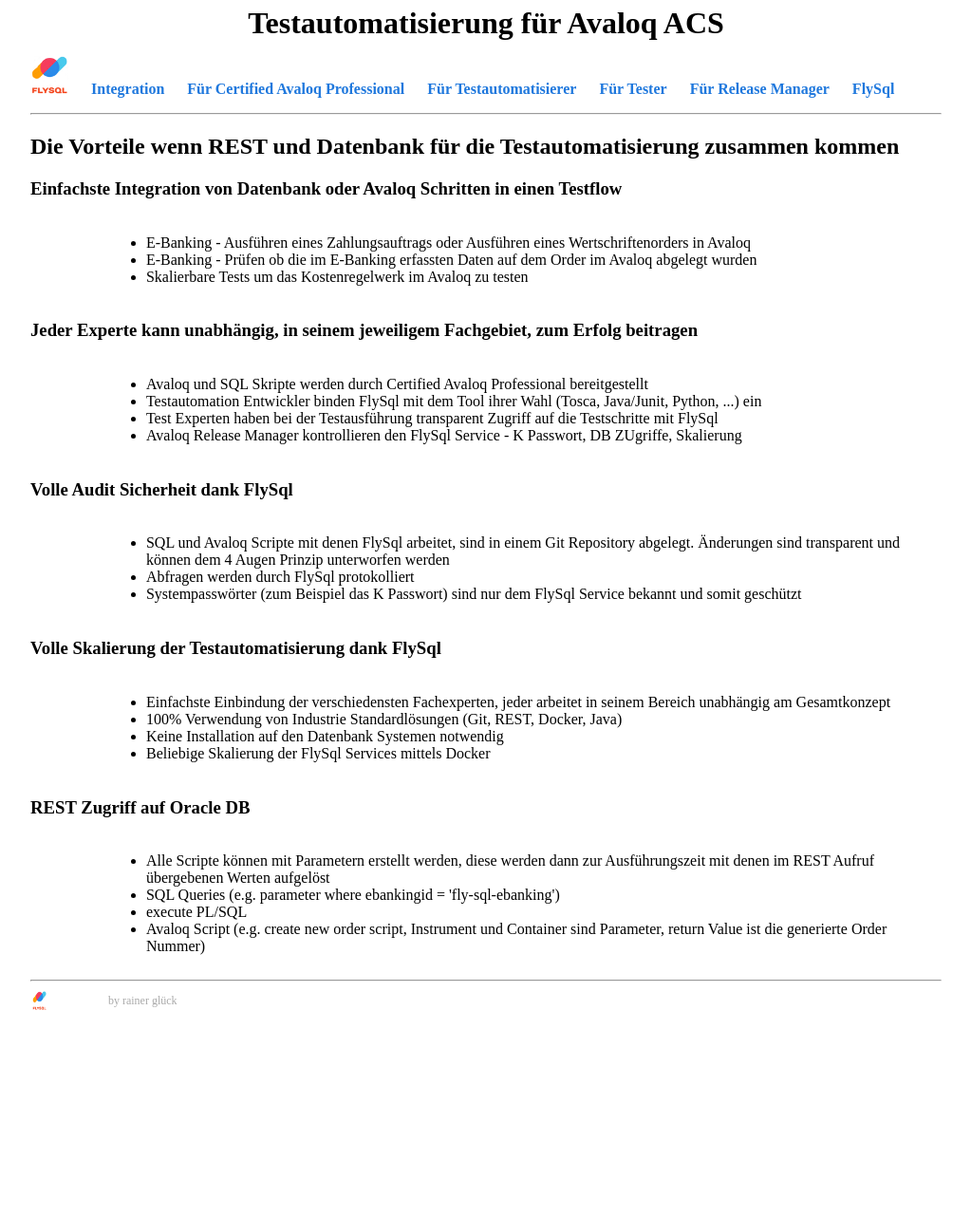
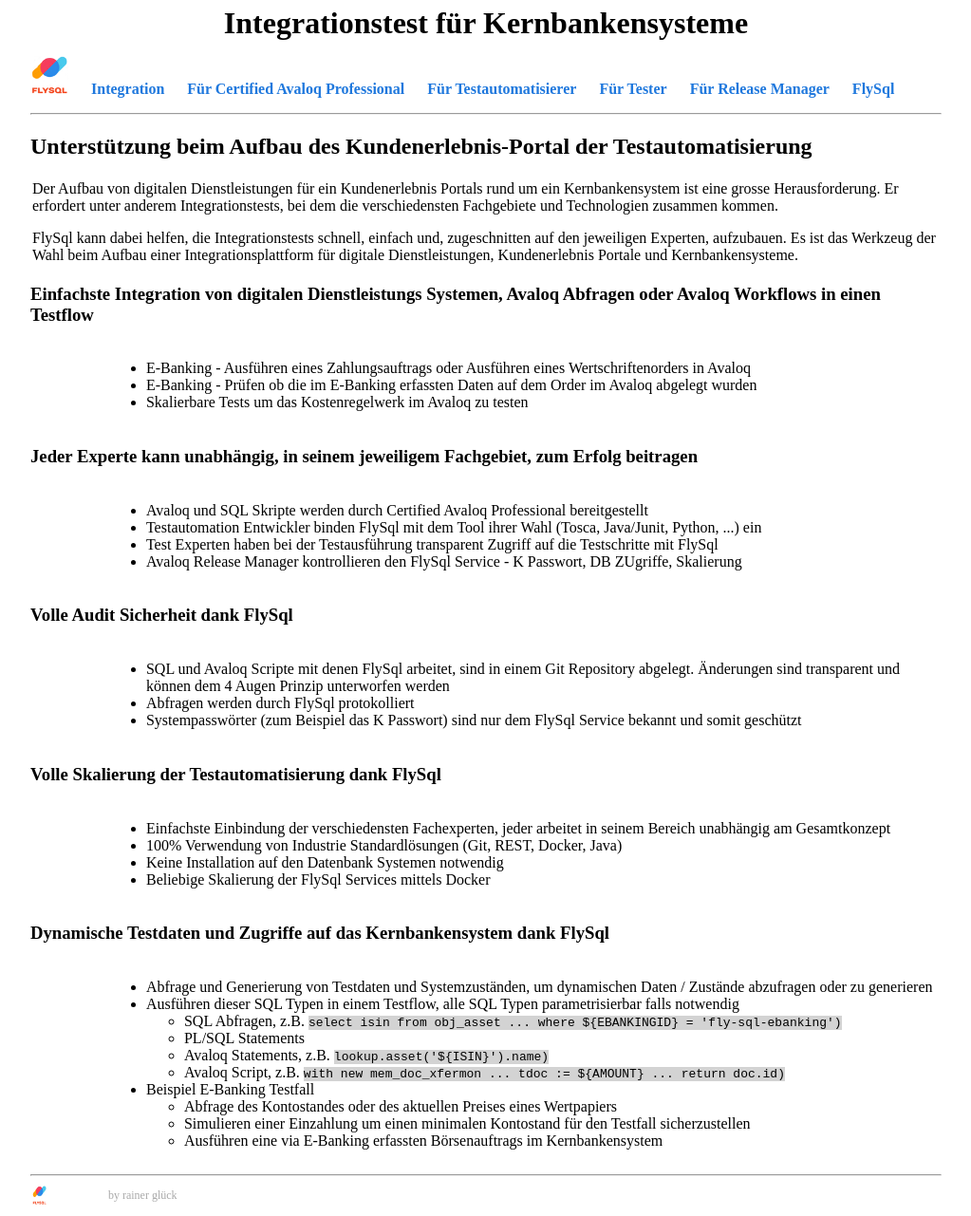
Before and after one commit to flysql/flysql.github.io, a Jekyll site: the page built from index.html, in a window 1280 px wide. Shown: the whole page at 95% size, without its empty margins (128-1151 px from the left). Built offline with Jekyll 4.4.1, drawn with Linux system fonts in a browser that asks for light colours; before the commit the page ends 1076 px from its top, so only the background shows below that.

Commit message:
improves first page and overall title

```diff
--- a/_layouts/default.html
+++ b/_layouts/default.html
@@ -10,7 +10,7 @@
 </head>
 
 <body>
-	<a class="header-link" href="/">Testautomatisierung für Avaloq ACS</a>
+	<a class="header-link" href="/">Integrationstest für Kernbankensysteme</a>
 	<nav>
 		<ul>
 			<li><a class="nav-href" href="/"><img class="navigation-img" src="/images/favicon/favicon.64x64.ico" alt="FlySql logo" /></a></li>
--- a/index.html
+++ b/index.html
@@ -3,8 +3,19 @@
 title: FlySql - Vorteile
 ---
 <div>
-	<h2>Die Vorteile wenn REST und Datenbank für die Testautomatisierung zusammen kommen</h2>
-	<h3>Einfachste Integration von Datenbank oder Avaloq Schritten in einen Testflow</h3>
+	<h2>Unterstützung beim Aufbau des Kundenerlebnis-Portal der Testautomatisierung </h2>
+	<div class="row">
+		<div class="col-12">
+			Der Aufbau von digitalen Dienstleistungen für ein Kundenerlebnis Portals rund um ein
+			Kernbankensystem ist eine grosse Herausforderung. Er erfordert unter
+			 anderem Integrationstests, bei dem die verschiedensten Fachgebiete und Technologien
+			 zusammen kommen.<p></p> FlySql kann dabei helfen, die Integrationstests schnell, einfach
+			 und, zugeschnitten auf den jeweiligen Experten, aufzubauen. Es ist das Werkzeug der
+			 Wahl beim Aufbau einer Integrationsplattform für digitale Dienstleistungen, Kundenerlebnis Portale
+			 und Kernbankensysteme.
+		</div>
+	</div>
+	<h3>Einfachste Integration von digitalen Dienstleistungs Systemen, Avaloq Abfragen oder Avaloq Workflows in einen Testflow</h3>
 	<div class="row">
 		<div class="col-1"></div>
 		<div class="col-11">
@@ -51,14 +62,24 @@
 		</div>
 	</div>
 	<div class="row">
-		<h3>REST Zugriff auf Oracle DB</h3>
+		<h3>Dynamische Testdaten und Zugriffe auf das Kernbankensystem dank FlySql</h3>
 		<div class="col-1"></div>
 		<div class="col-11">
 			<ul>
-				<li>Alle Scripte können mit Parametern erstellt werden, diese werden dann zur Ausführungszeit mit denen im REST Aufruf übergebenen Werten aufgelöst</li>
-				<li>SQL Queries (e.g. parameter where ebankingid = 'fly-sql-ebanking')</li>
-				<li>execute PL/SQL</li>
-				<li>Avaloq Script (e.g. create new order script, Instrument und Container sind Parameter, return Value ist die generierte Order Nummer)</li>
+				<li>Abfrage und Generierung von Testdaten und Systemzuständen, um dynamischen Daten / Zustände abzufragen oder zu generieren</li>
+				<li>Ausführen dieser SQL Typen in einem Testflow, alle SQL Typen parametrisierbar falls notwendig</li>
+				<ul>
+					<li>SQL Abfragen, z.B. <span class="sql-black code-grey-font">select isin from obj_asset ... where ${EBANKINGID} = 'fly-sql-ebanking')</span></li>
+					<li>PL/SQL Statements</li>
+					<li>Avaloq Statements, z.B. <span class="sql-black code-grey-font">lookup.asset('${ISIN}').name)</span></li>
+					<li>Avaloq Script, z.B. <span class="sql-black code-grey-font">with new mem_doc_xfermon ... tdoc := ${AMOUNT} ... return doc.id)</span></li>
+				</ul>
+				<li>Beispiel E-Banking Testfall</li>
+				<ul>
+					<li>Abfrage des Kontostandes oder des aktuellen Preises eines Wertpapiers</li>
+					<li>Simulieren einer Einzahlung um einen minimalen Kontostand für den Testfall sicherzustellen</li>
+					<li>Ausführen eine via E-Banking erfassten Börsenauftrags im Kernbankensystem</li>
+				</ul>
 			</ul>
 		</div>
 	</div>
```
